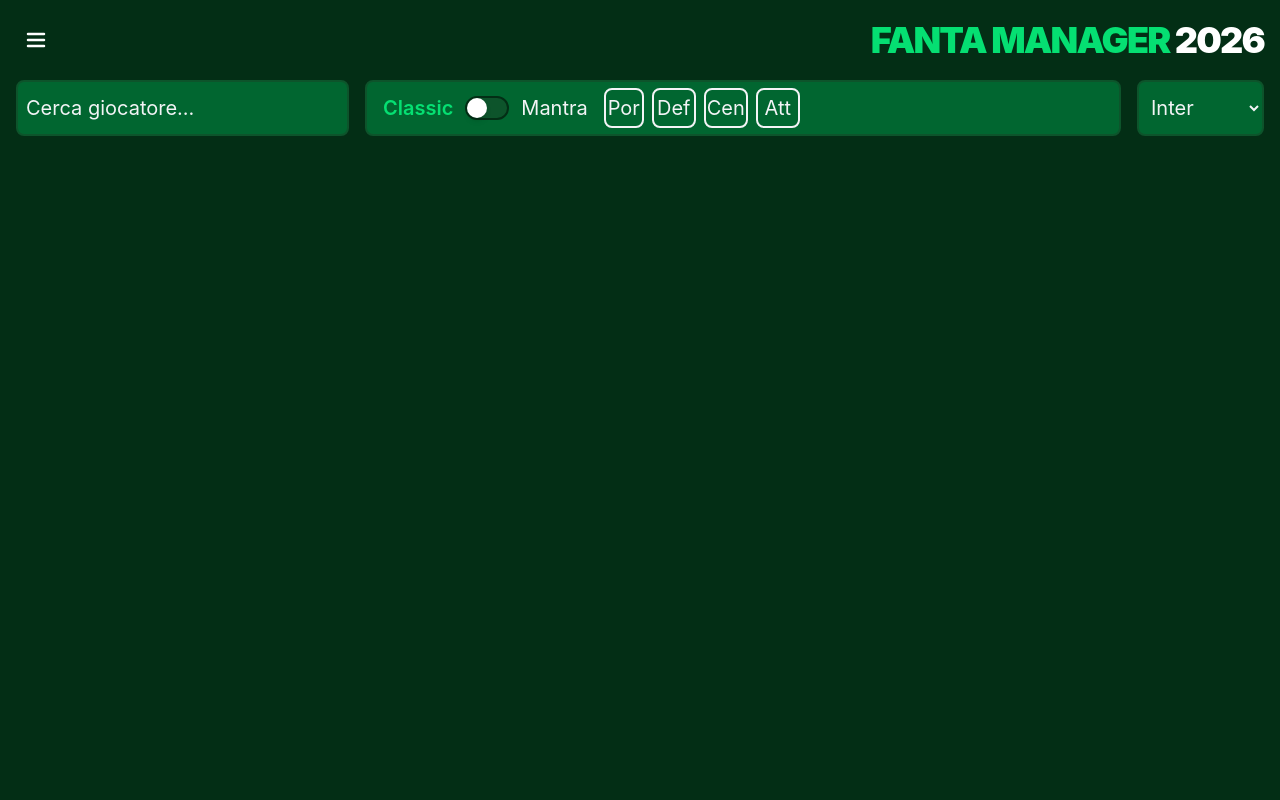
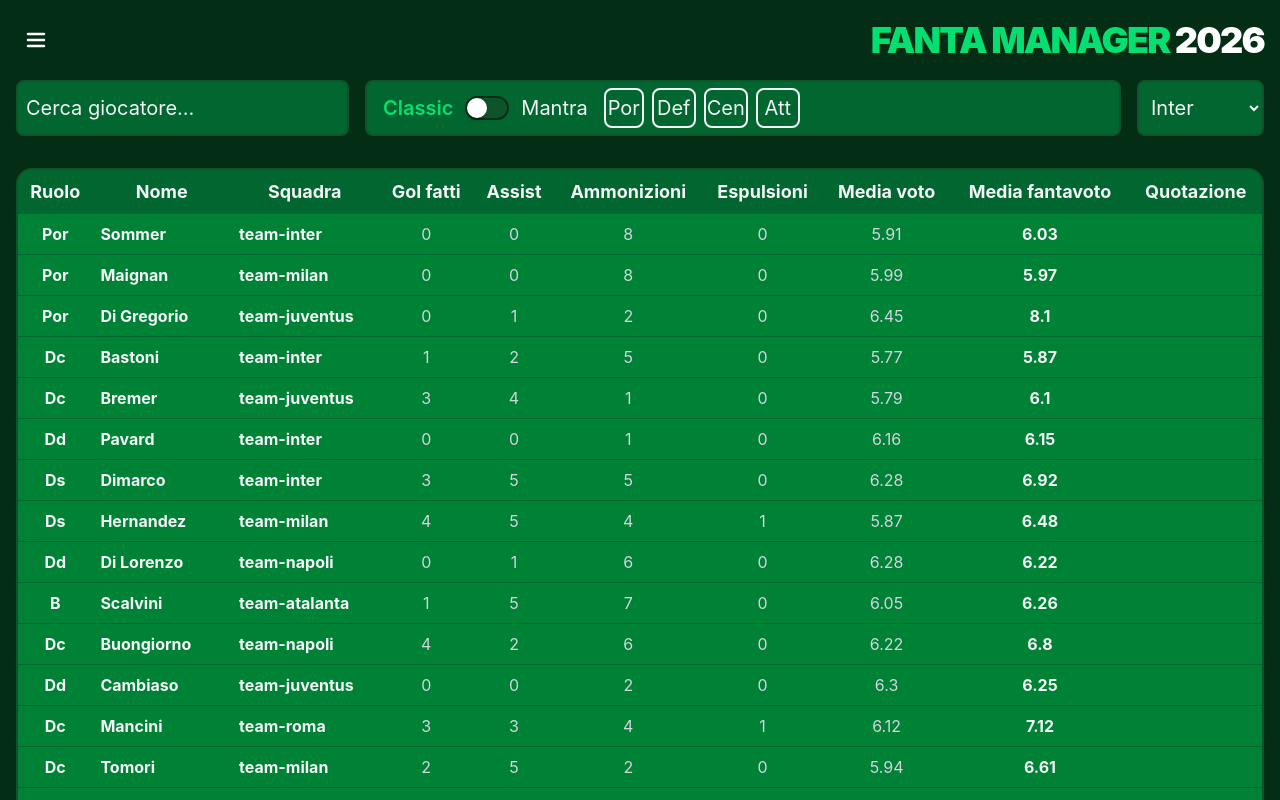
Before and after one commit to AleSigno4/FantaManager, a React (Vite) app in the folder frontend/: page /players in a window 1280 px wide. Built offline with nearby package versions, Linux system fonts and the light colour scheme.

Commit message:
feat(PlayerList.jsx): Adding player list to page in table

```diff
--- a/frontend/src/pages/PlayerList.jsx
+++ b/frontend/src/pages/PlayerList.jsx
@@ -1,7 +1,31 @@
-import { useState} from "react";
+import { useState, useMemo } from "react";
+import players from "../mocks/players.json";
+import players_stats from "../mocks/player_stats.json";
+
+const unionJson = (players, players_stats) => {
+  return players.map((player) => {
+    const playerStats = players_stats.find(
+      (stat) => stat.player_id === player.id,
+    );
+    return {
+      ...player,
+      stats: playerStats || {
+        goals: 0,
+        assists: 0,
+        yellow_cards: 0,
+        red_cards: 0,
+        avg_vote: 0,
+        avg_fantavote: 0,
+        quotazione: 0,
+      },
+    };
+  });
+};
 
 export default function PlayerList() {
   const [isMantra, setIsMantra] = useState(false);
+
+  const playersWithStats = useMemo(() => unionJson(players, players_stats), []); //players, players_stats da mettere come dipendenze con i dati reali
 
   return (
     <main className="flex flex-col w-full px-4 pb-8">
@@ -109,6 +133,61 @@ export default function PlayerList() {
           <option>Atalanta</option>
         </select>
       </div>
+      <div className="overflow-hidden rounded-2xl border-2 border-green-900">
+        <table className="w-full bg-green-700 text-gray-100">
+          <thead className="bg-green-800 text-lg">
+            <tr>
+              <th className="p-2">Ruolo</th>
+              <th className="p-2">Nome</th>
+              <th className="p-2">Squadra</th>
+              <th className="p-2">Gol fatti</th>
+              <th className="p-2">Assist</th>
+              <th className="p-2">Ammonizioni</th>
+              <th className="p-2">Espulsioni</th>
+              <th className="p-2">Media voto</th>
+              <th className="p-2">Media fantavoto</th>
+              <th className="p-2">Quotazione</th>
+            </tr>
+          </thead>
+          <tbody>
+            {playersWithStats.length > 0 ? (
+              playersWithStats.map((player) => (
+                <tr
+                  key={player.id}
+                  className="border-b border-green-800 hover:bg-green-900"
+                >
+                  <td className="p-2 text-center font-bold">{player.role}</td>
+                  <td className="p-2 font-bold">{player.last_name}</td>
+                  <td className="p-2 font-bold">{player.team_serie_a_id}</td>
+                  <td className="p-2 text-center text-gray-300">
+                    {player.stats.goals}
+                  </td>
+                  <td className="p-2 text-center text-gray-300">
+                    {player.stats.assists}
+                  </td>
+                  <td className="p-2 text-center text-gray-300">
+                    {player.stats.yellow_cards}
+                  </td>
+                  <td className="p-2 text-center text-gray-300">
+                    {player.stats.red_cards}
+                  </td>
+                  <td className="p-2 text-center text-gray-300">
+                    {player.stats.avg_vote}
+                  </td>
+                  <td className="p-2 text-center font-bold">
+                    {player.stats.avg_fantavote}
+                  </td>
+                  <td className="p-2 text-center font-bold">
+                    {player.stats.quotazione}
+                  </td>
+                </tr>
+              ))
+            ) : (
+              <td colSpan={10}>Nessun calciatore trovato.</td>
+            )}
+          </tbody>
+        </table>
+      </div>
     </main>
   );
 }
```
